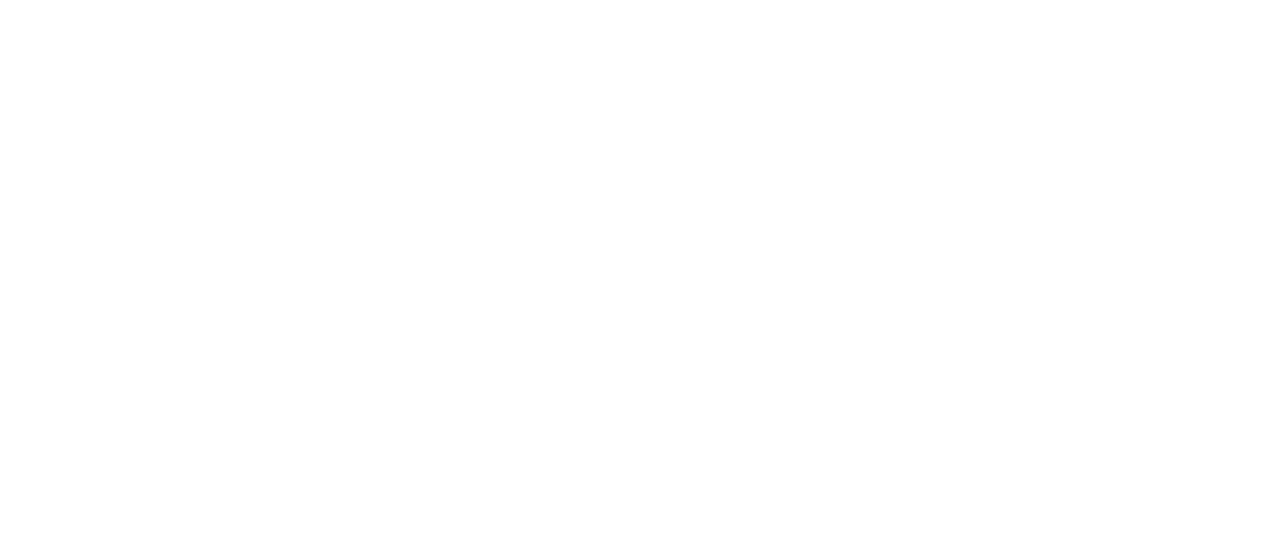
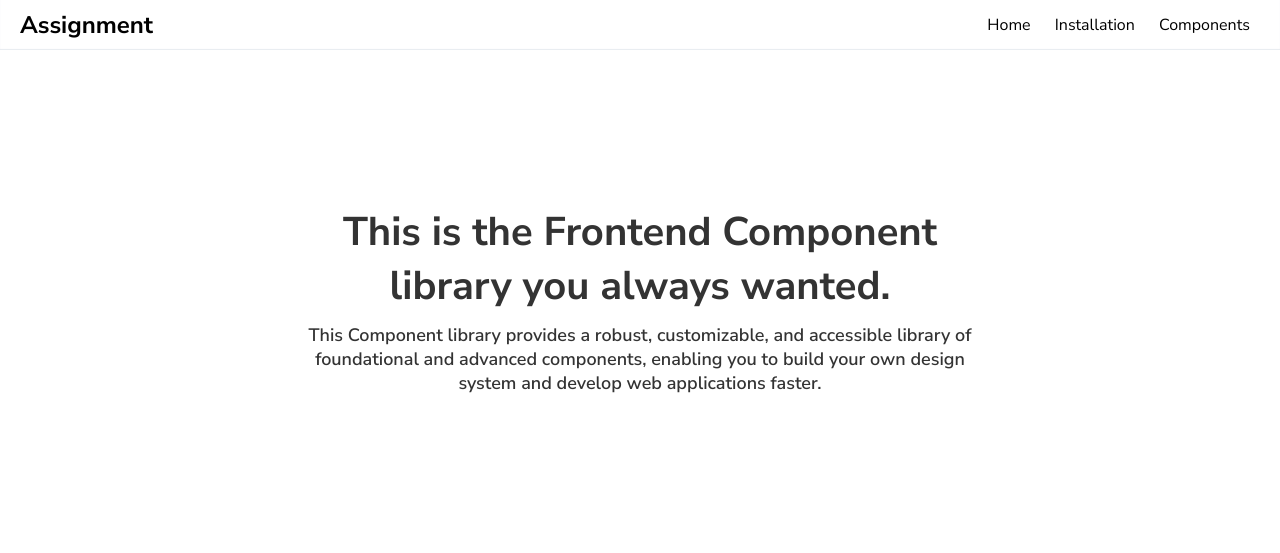
Before and after one commit to spraveenofficial/componentLibrary, a plain HTML site: page index.html in a window 1280 px wide. Drawn offline with Linux system fonts and the light colour scheme.

Commit message:
Added: homepage of component library

```diff
--- a/index.html
+++ b/index.html
@@ -5,8 +5,28 @@
     <meta http-equiv="X-UA-Compatible" content="IE=edge" />
     <meta name="viewport" content="width=device-width, initial-scale=1.0" />
     <title>Document</title>
+    <!-- Linking my stylesheet -->
+    <link rel="stylesheet" href="./styles/style.css" />
   </head>
   <body>
     <!-- Added boilerplate in HTML -->
+    <nav>
+      <div class="logo">
+        <h1>Assignment</h1>
+      </div>
+      <div class="menu">
+        <a href="">Home</a>
+        <a href="">Installation</a>
+        <a href="">Components</a>
+      </div>
+    </nav>
+    <div class="hero">
+      <h1>This is the Frontend Component library you always wanted.</h1>
+      <p>
+        This Component library provides a robust, customizable, and accessible
+        library of foundational and advanced components, enabling you to build
+        your own design system and develop web applications faster.
+      </p>
+    </div>
   </body>
 </html>
--- /dev/null
+++ b/styles/style.css
@@ -0,0 +1,66 @@
+@import url("https://fonts.googleapis.com/css2?family=Nunito+Sans:wght@400;600;700&display=swap");
+* {
+  margin: 0%;
+  padding: 0%;
+  text-decoration: none;
+}
+body {
+  box-sizing: border-box;
+  font-family: "Nunito sans", sans-serif;
+}
+
+nav {
+  position: -webkit-sticky;
+  position: sticky;
+  top: 0;
+  -webkit-transition: top 300ms cubic-bezier(0.4, 0, 0.2, 1) 0ms;
+  transition: top 300ms cubic-bezier(0.4, 0, 0.2, 1) 0ms;
+  z-index: 1100;
+  -webkit-backdrop-filter: blur(20px);
+  backdrop-filter: blur(20px);
+  box-shadow: inset 0px -1px 1px #e7ebf0;
+  background-color: rgba(255, 255, 255, 0.72);
+  height: 50px;
+  display: flex;
+  align-items: center;
+  justify-content: space-between;
+  padding: 0px 20px;
+}
+
+nav .menu a {
+  margin: 0px 10px;
+  color: var(--text-light--text--color);
+}
+
+/* Hero Section of Homepage */
+
+.hero {
+  margin: auto;
+  max-width: 700px;
+  min-height: 500px;
+  text-align: center;
+  color: #333333;
+  font-weight: 900;
+  text-align: center;
+  align-items: center;
+  justify-content: center;
+  display: flex;
+  flex-direction: column;
+}
+.hero h1{
+  font-size: 40px;
+  font-weight: bold;
+  margin-bottom: 10px;
+}
+
+.hero p{
+  font-weight: 600;
+  font-size: 18px;
+}
+
+
+@media (max-width: 767px){
+  .hero{
+    padding: 10px;
+  }
+}
```
